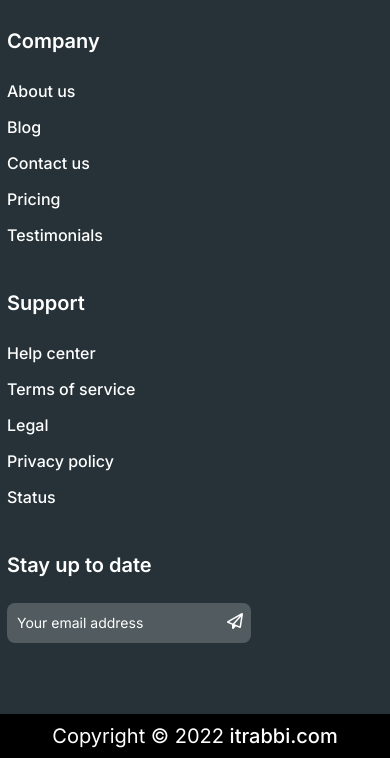
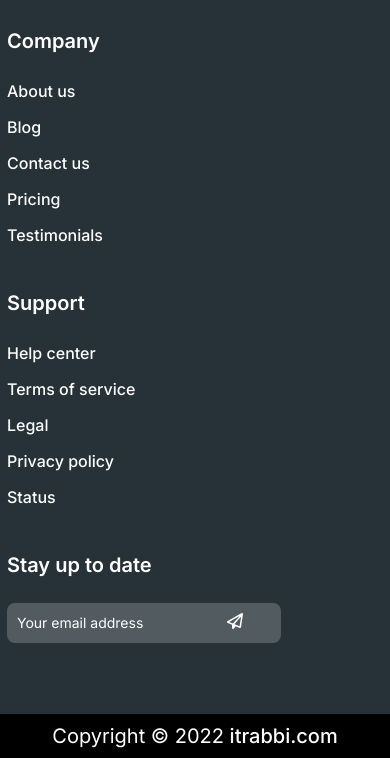
Before and after one commit to itrabbi/Nexcent, a plain HTML site: page index.html in a window 390 px wide. Shown: the part 7790-8548 px from the top of the page. Drawn offline with Linux system fonts and the light colour scheme.

Commit message:
Css Changes

```diff
--- a/style.css
+++ b/style.css
@@ -657,7 +657,7 @@ input:focus-visible {
         background: #515b60;
         border-radius: 8px;
         display: flex;
-        width: 65%;
+        width: 73%;
     }
 
     .md-btn {
```
